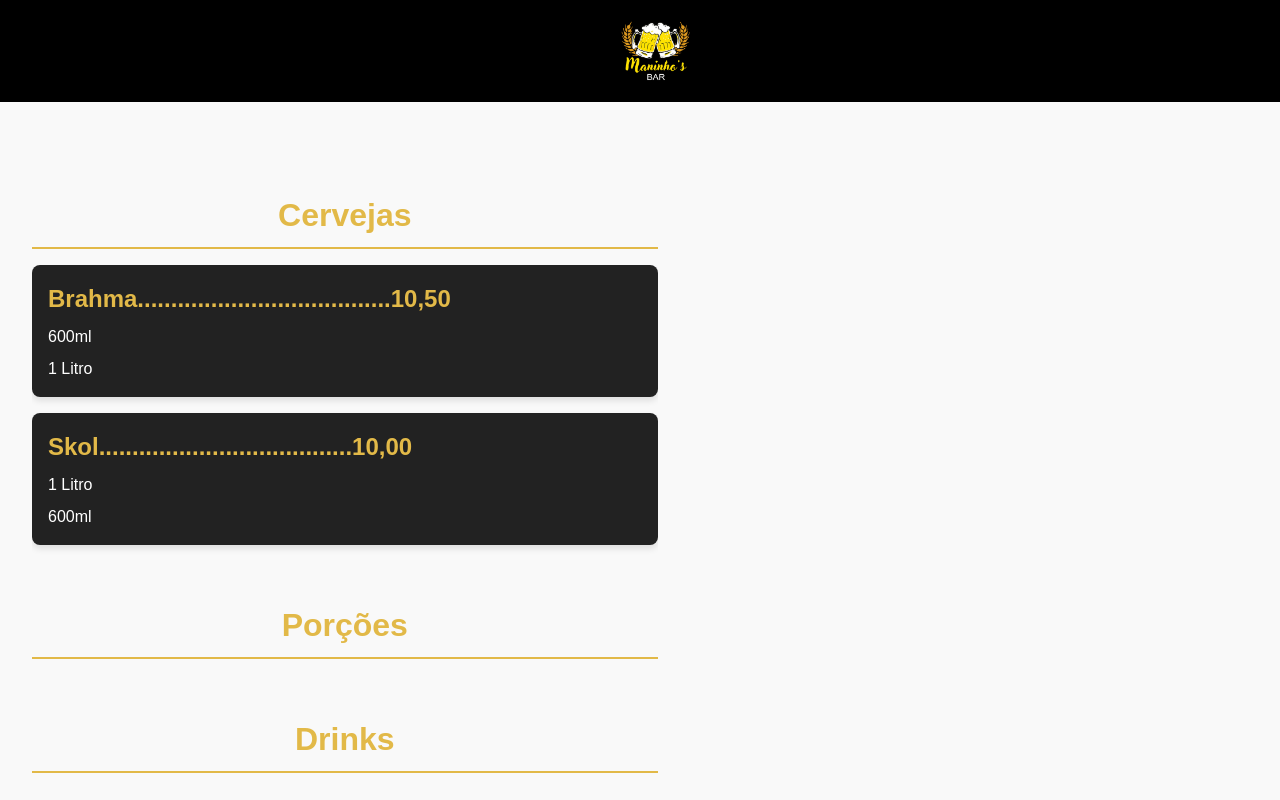
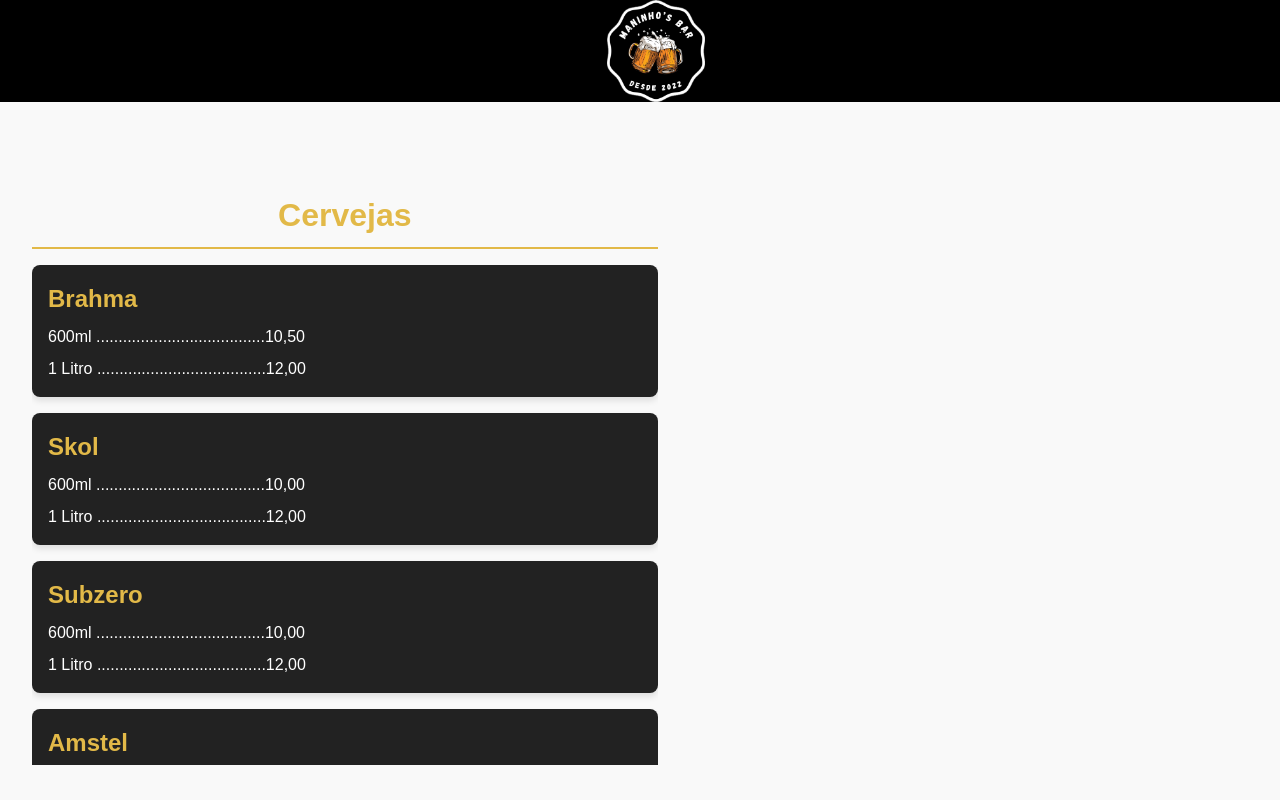
Before and after one commit to LordMaquins/cardapio, a React (Vite) app in the folder rtc/rtc_card/: page / in a window 1280 px wide. Both pictures are taken after a click on the element "Cervejas". Shown: the top 800 px of the page. Built offline with nearby package versions, Linux system fonts and the light colour scheme.

Commit message:
Projeto Finalizado, mas sem banco de dados

```diff
--- a/rtc/rtc_card/src/Components/Cardapio.tsx
+++ b/rtc/rtc_card/src/Components/Cardapio.tsx
@@ -27,14 +27,61 @@
           </h2>
           <div className={`menu-items ${showBebidasMenu ? 'active' : ''}`} id="bebidas-menu">
             <div className="menu-item">
-              <h3>Brahma......................................10,50</h3>
-              <p>600ml</p>
-              <p>1 Litro</p>
+              <h3>Brahma</h3>
+              <p>600ml ......................................10,50</p>
+              <p>1 Litro ......................................12,00</p>
             </div>
             <div className="menu-item">
-              <h3>Skol......................................10,00</h3>
-              <p>1 Litro</p>
-              <p>600ml</p>
+              <h3>Skol</h3>
+              <p>600ml ......................................10,00</p>
+              <p>1 Litro ......................................12,00 </p>
+            </div>
+            <div className="menu-item">
+              <h3>Subzero</h3>
+              <p>600ml ......................................10,00</p>
+              <p>1 Litro ......................................12,00</p>
+            </div>
+            <div className="menu-item">
+              <h3>Amstel</h3>
+              <p>600ml ......................................10,00</p>
+              <p>1 Litro ......................................12,00</p>
+            </div>
+            <div className="menu-item">
+              <h3>Moinho</h3>
+              <p>600ml ......................................10,00</p>
+              <p>1 Litro ......................................11,00</p>
+            </div>
+            <div className="menu-item">
+              <h3>Stella</h3>
+              <p>600ml ......................................12,00</p>
+            </div>
+            <div className="menu-item">
+              <h3>Original</h3>
+              <p>600ml ......................................12,00</p>
+            </div>
+            <div className="menu-item">
+              <h3>Heineken</h3>
+              <p>600ml ......................................14,00</p>
+            </div>
+            <div className="menu-item">
+              <h3>Spaten</h3>
+              <p>600ml ......................................11,00</p>
+            </div>
+            <div className="menu-item">
+              <h3>Brahma Duplo Malte</h3>
+              <p>600ml ......................................11,00</p>
+            </div>
+            <div className="menu-item">
+              <h3>Império</h3>
+              <p>600ml ......................................10,00</p>
+            </div>
+            <div className="menu-item">
+              <h3>Petra</h3>
+              <p>600ml ......................................8,00</p>
+            </div>
+            <div className="menu-item">
+              <h3>Budweiser</h3>
+              <p>1 Litro ......................................12,00</p>
             </div>
             {/* Continue com os outros itens */}
           </div>
@@ -47,12 +94,18 @@
           <div className={`menu-items ${showComidasMenu ? 'active' : ''}`} id="comidas-menu">
             <div className="menu-item">
               <h3>Coxinha......................................24,00</h3>
-              <p>Deliciosas coxinhas 12 unidades.</p>
-              <p>Escolha entre Carne ou Frango</p>
+              <p> 12 unidades.</p>
+              <p> Carne ou Frango</p>
             </div>
             <div className="menu-item">
               <h3>Frango a Passarinho......................................45,00</h3>
-              <p>Asinhas de Frango temperadas, e fritas ao ponto crocante.</p>
+            </div>
+            <div className="menu-item">
+              <h3>Panceta......................................30,00</h3>
+            </div>
+            <div className="menu-item">
+              <h3>Frango Crocante......................................65,00
+              </h3>
             </div>
             {/* Continue com os outros itens */}
           </div>
--- a/rtc/rtc_card/src/Components/style.css
+++ b/rtc/rtc_card/src/Components/style.css
@@ -68,7 +68,7 @@
 
 /* Efeito ao passar o mouse sobre o título */
 .menu-title:hover {
-    color: #fff; /* Altera a cor ao passar o mouse */
+    color: #e2b948; /* Altera a cor ao passar o mouse */
 }
 
 /* Itens do menu */
@@ -94,6 +94,7 @@
     border-radius: 8px; /* Bordas arredondadas */
     box-shadow: 0 4px 6px rgba(0, 0, 0, 0.1); /* Sombra */
     transition: background-color 0.3s ease; /* Transição suave para a cor de fundo */
+    gap: 1rem; /* Espaçamento entre os itens */
 }
 
 /* Títulos dos itens */
@@ -185,3 +186,14 @@
     margin: 0; /* Remove as margens grandes */
     border-radius: 20px;
 }
+
+
+/* Remove a barra de rolagem no Chrome, Edge e Safari */
+.menu-items::-webkit-scrollbar {
+    display: none;
+}
+
+/* Efeito ao clicar e arrastar */
+.menu-items:active {
+    cursor: grabbing;
+}
```
Also changed, not shown: rtc/rtc_card/img/Logo_maninhos.jpg.
